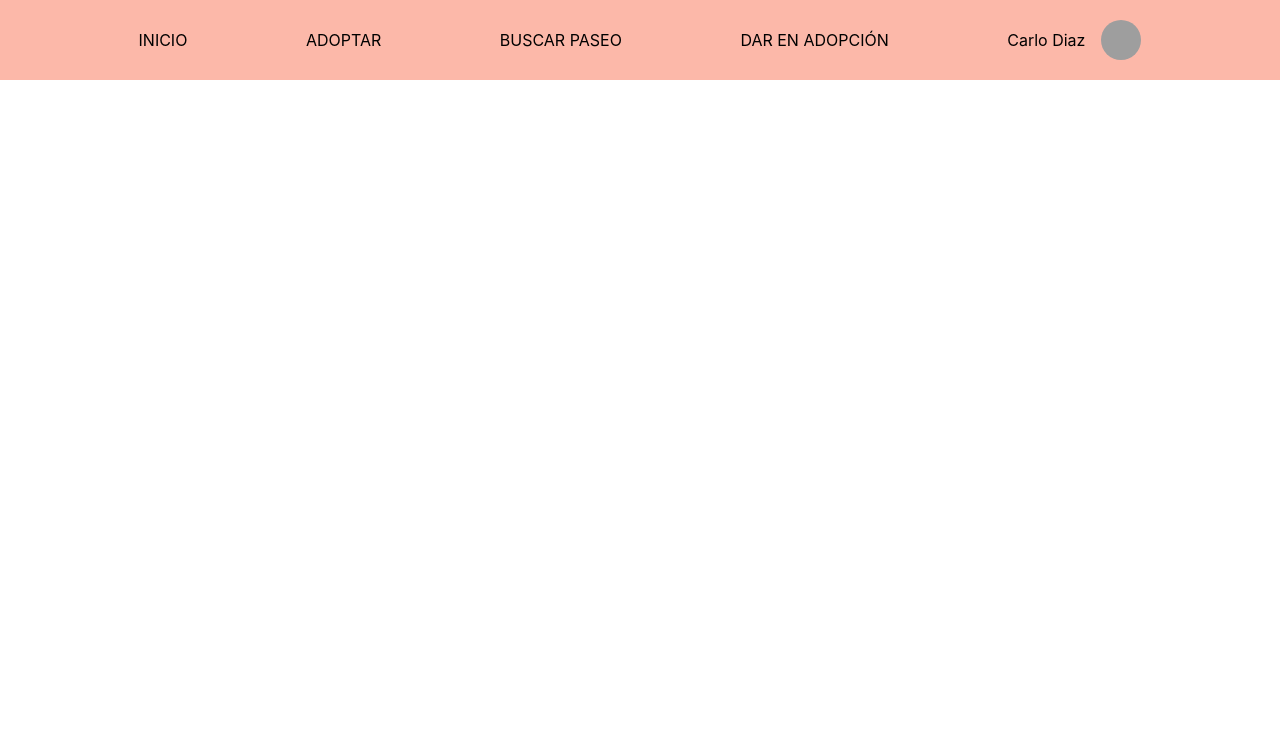
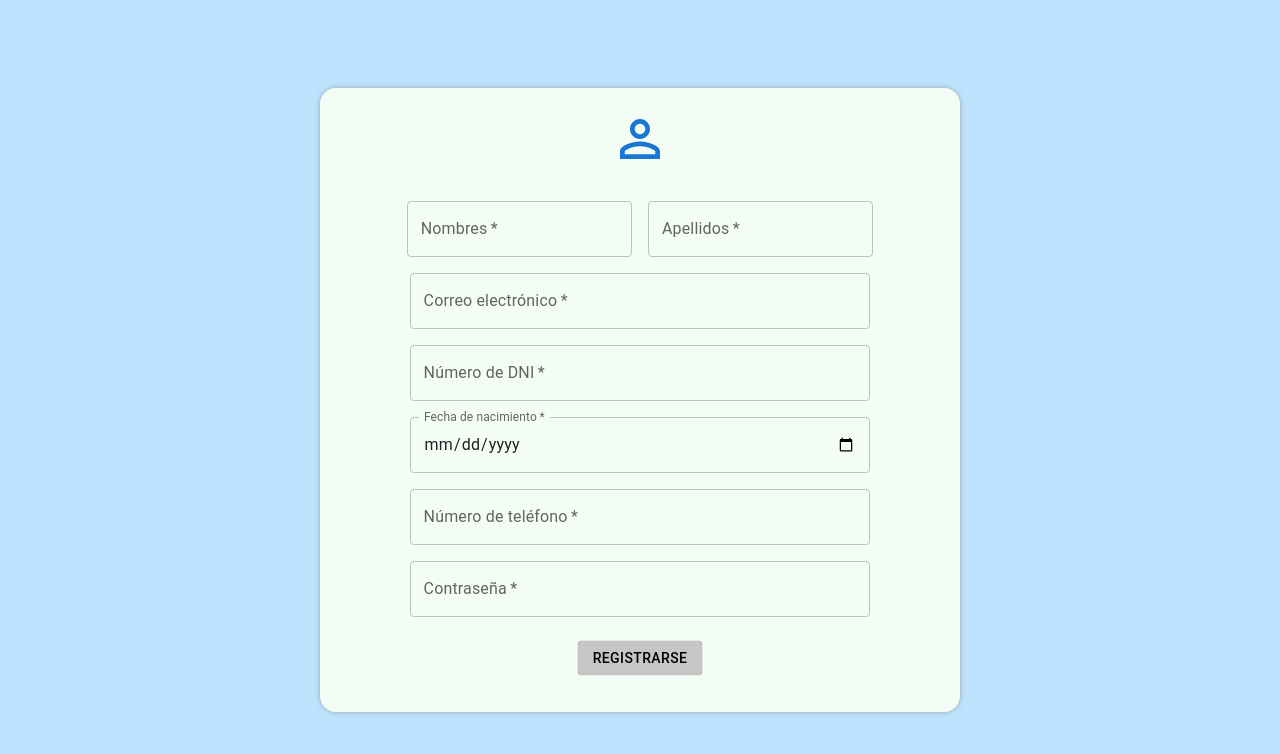
Before and after one commit to Gabicho258/PuppyHaven-React, a React (Create React App) app: page / in a window 1280 px wide. Shown: the top 754 px of the page. Built offline with nearby package versions, Linux system fonts and the light colour scheme; grey boxes are pictures that could not be loaded.

Commit message:
new dependencies and style override

```diff
--- a/package.json
+++ b/package.json
@@ -5,6 +5,7 @@
   "dependencies": {
     "@emotion/react": "^11.11.1",
     "@emotion/styled": "^11.11.0",
+    "@mui/icons-material": "^5.11.16",
     "@mui/material": "^5.13.6",
     "@testing-library/jest-dom": "^5.16.5",
     "@testing-library/react": "^13.4.0",
--- a/src/index.js
+++ b/src/index.js
@@ -1,13 +1,22 @@
 import React from "react";
 import ReactDOM from "react-dom/client";
 import "./index.css";
-
+import { StyledEngineProvider } from "@mui/material/styles";
 import reportWebVitals from "./reportWebVitals";
 // import Counter from "./Counter";
 import { NavBar } from "./Components/NavBar/NavBar";
+import { UserRegister } from "./Pages/UserRegister/UserRegister";
 
 const root = ReactDOM.createRoot(document.getElementById("root"));
-root.render(<React.StrictMode>{<NavBar />}</React.StrictMode>);
+root.render(
+  <React.StrictMode>
+    {
+      <StyledEngineProvider injectFirst>
+        <UserRegister />
+      </StyledEngineProvider>
+    }
+  </React.StrictMode>
+);
 
 // If you want to start measuring performance in your app, pass a function
 // to log results (for example: reportWebVitals(console.log))
```
Also changed, not shown: 1 other file (tests, documents, lock files or other folders).
